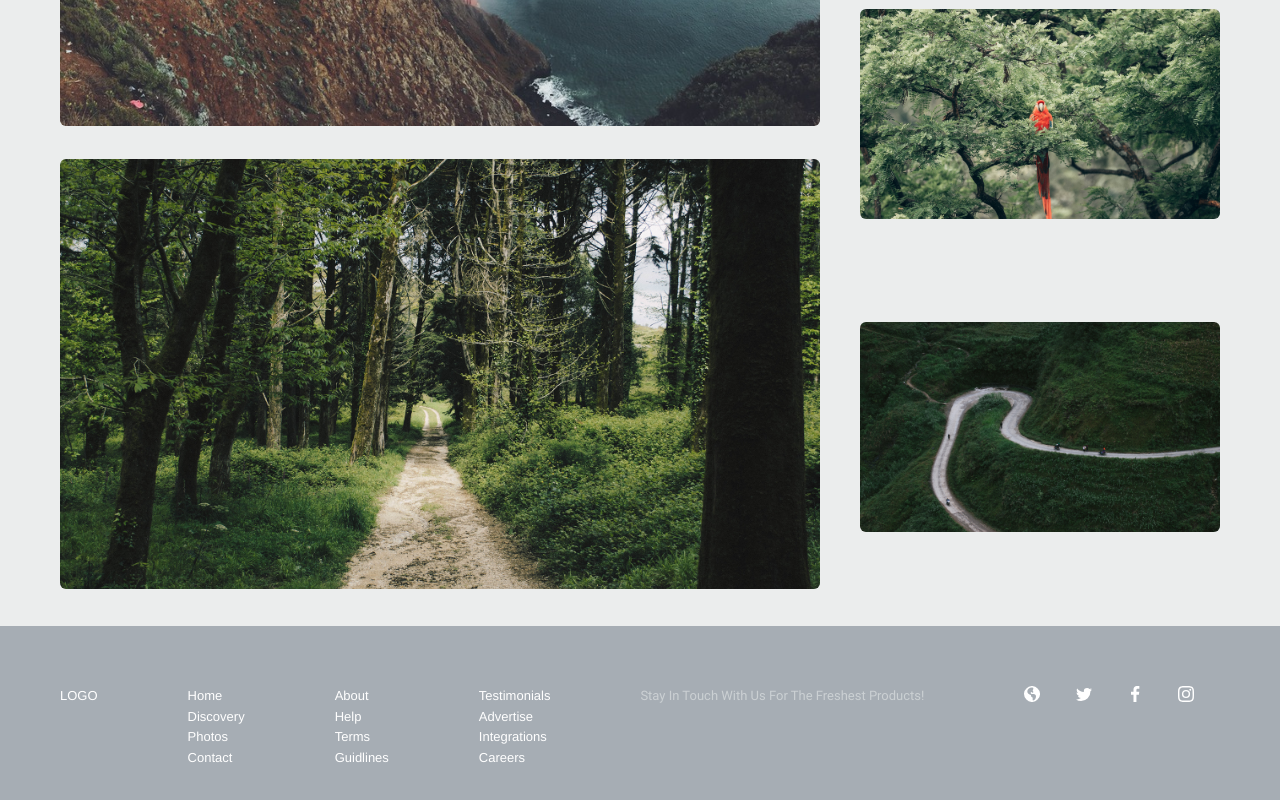
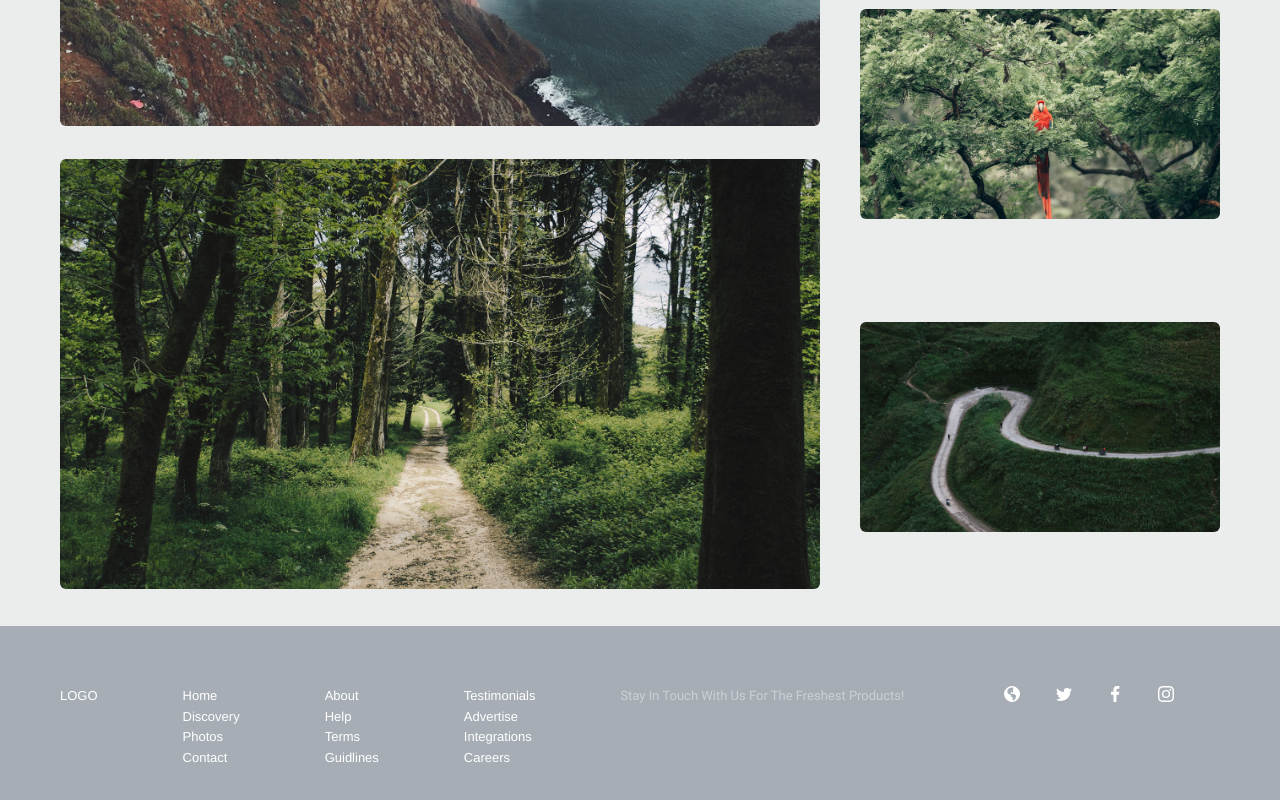
Before and after one commit to AnikoShaverdashvili/Lesson5, a plain HTML site: page index.html in a window 1280 px wide. Shown: the part 847-1647 px from the top of the page. Drawn offline with Linux system fonts and the light colour scheme.

Commit message:
Position

```diff
--- a/css/style.css
+++ b/css/style.css
@@ -153,7 +153,7 @@ body{
 .block4,
 .block5{
 	font-family: 'Helvetica';
-	margin-left:90px;
+	margin-left:85px;
 }
 .block5{
 	color: #CBD0D3;
```
